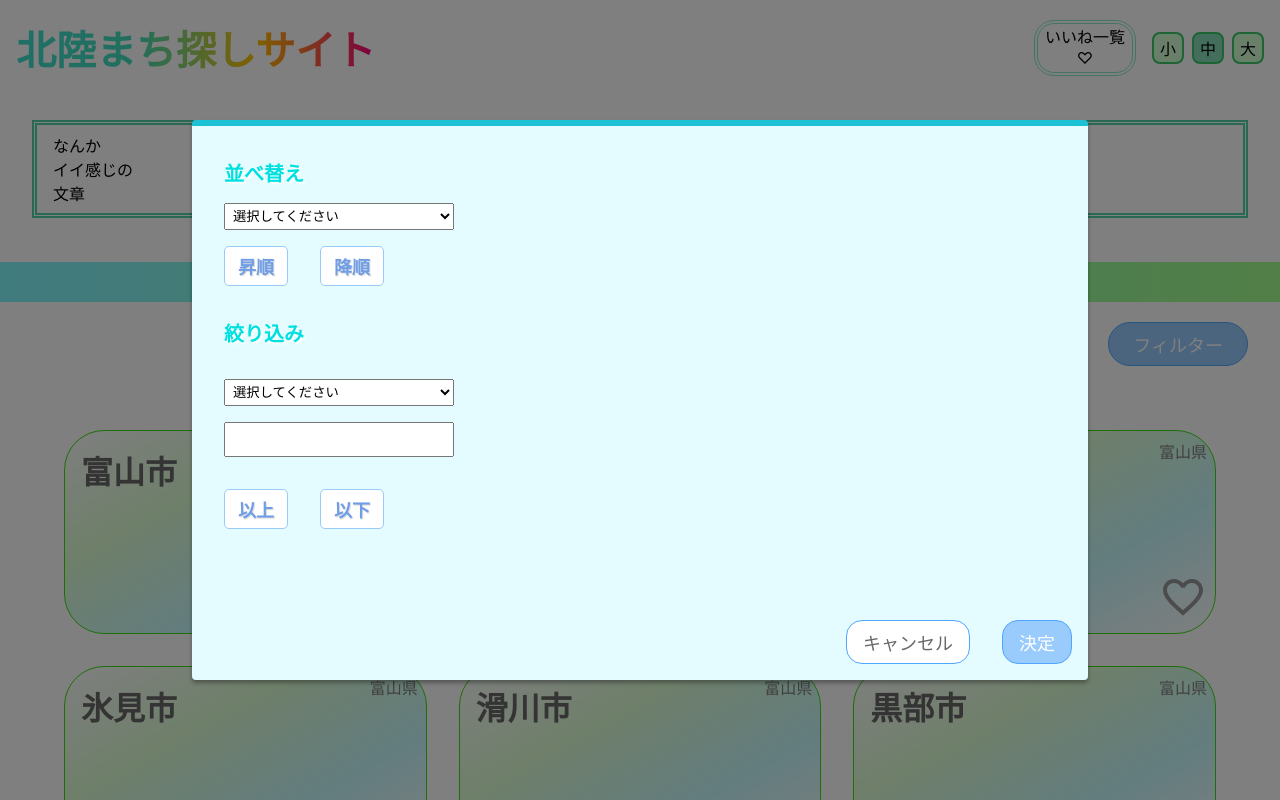
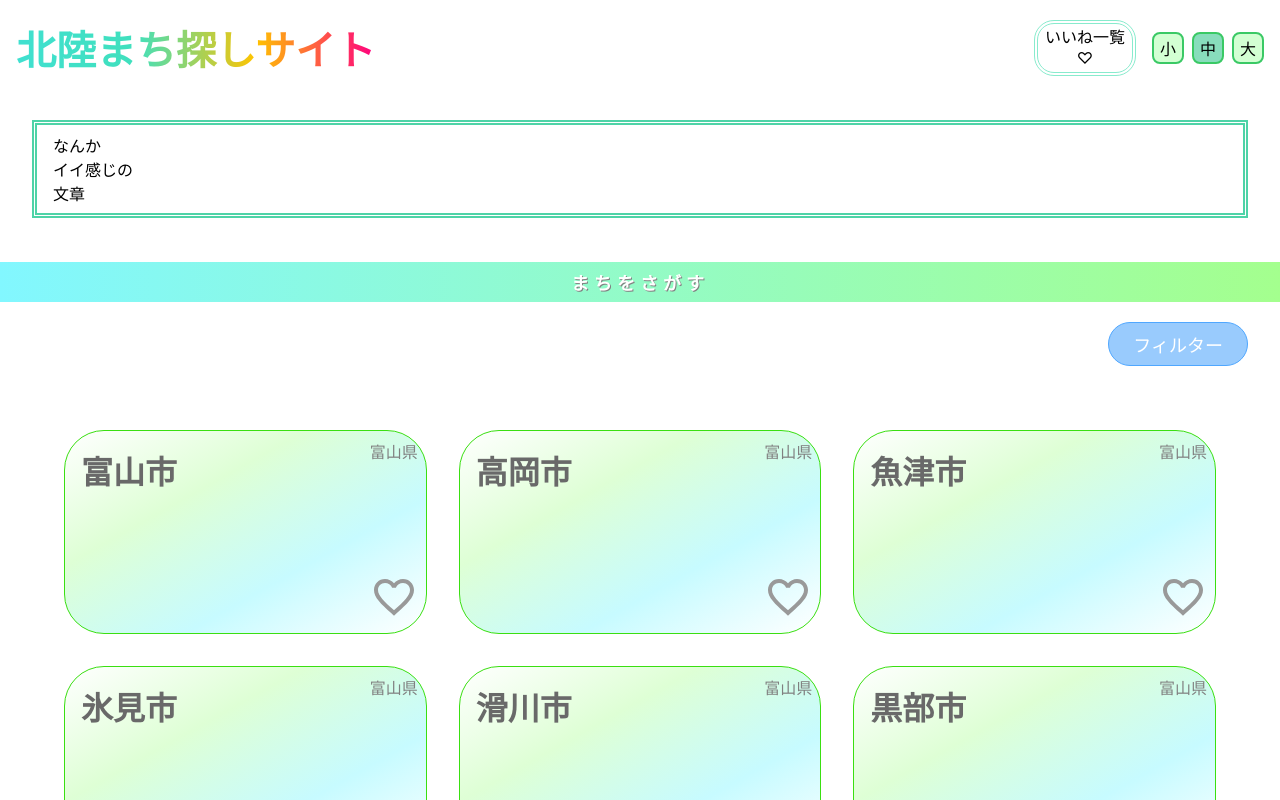
Before and after one commit to koke-desu/open-data-app, a Next.js app: page / in a window 1280 px wide. Shown: the top 800 px of the page. Built offline with nearby package versions, Linux system fonts and the light colour scheme.

Commit message:
modalをdefaultで閉じるように

```diff
--- a/components/page/TopPage/TopPage.tsx
+++ b/components/page/TopPage/TopPage.tsx
@@ -15,7 +15,7 @@ const TopPage: React.VFC<Props> = ({}) => {
 
   const queriedData = useQueryCities(cities, query);
 
-  const [isOpen, setIsOpen] = useState(true);
+  const [isOpen, setIsOpen] = useState(false);
 
   if (!cities) return <P fontSize={32}>loading</P>;
 
--- a/database/useCities.ts
+++ b/database/useCities.ts
@@ -4,7 +4,7 @@ import { CityType, importedCitiesType } from "./dataType";
 import { citiesMockData } from "./mockData";
 
 // モックデータやAPIから読み込まれたCityの型をCityTypeに整形する。
-const formatImportedCities = (cities: importedCitiesType): CityType[] => {
+export const formatImportedCities = (cities: importedCitiesType): CityType[] => {
   return cities.map((city) => ({
     ...city,
     Pop: Number.parseInt(city.Pop),
```
